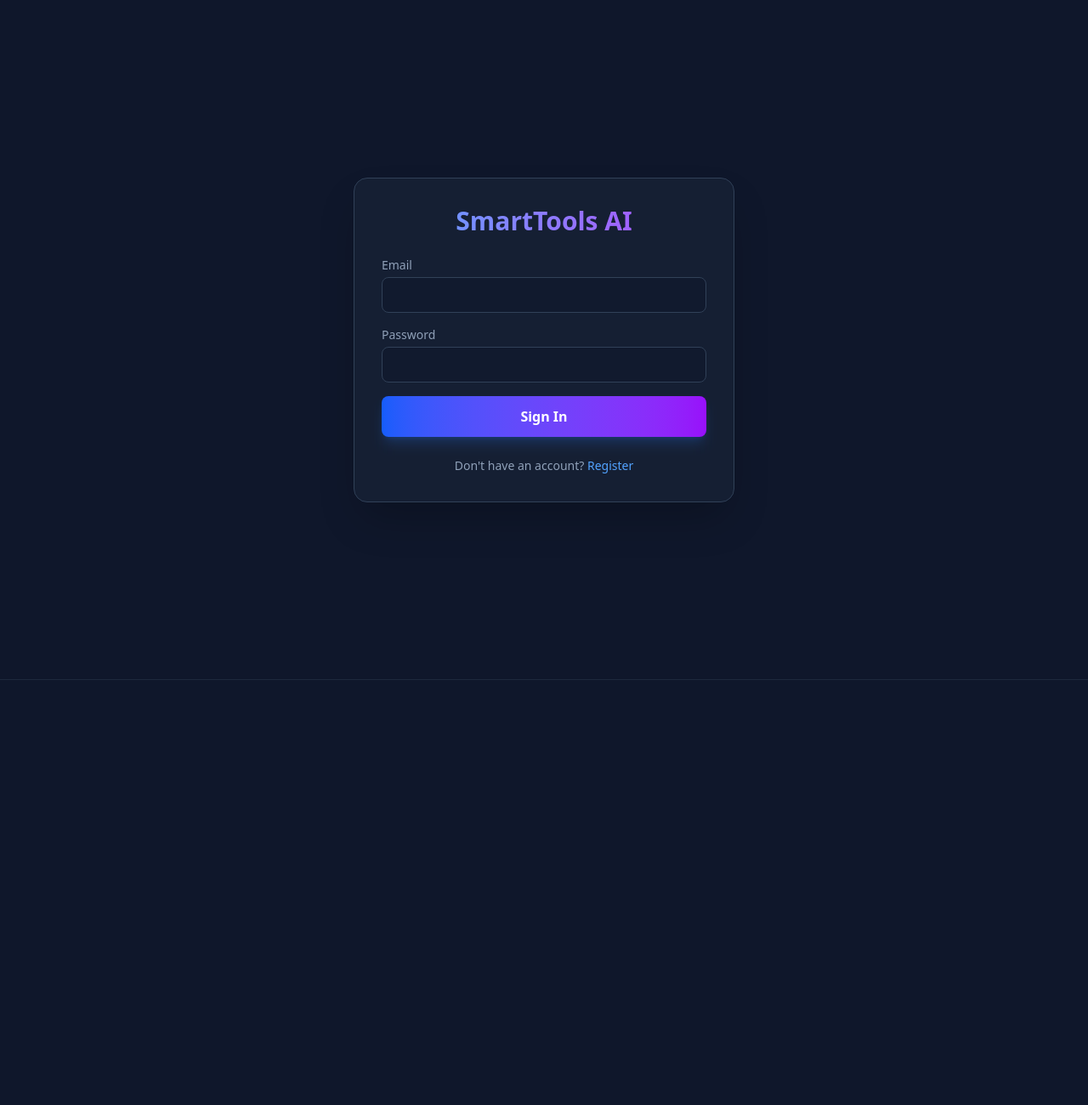
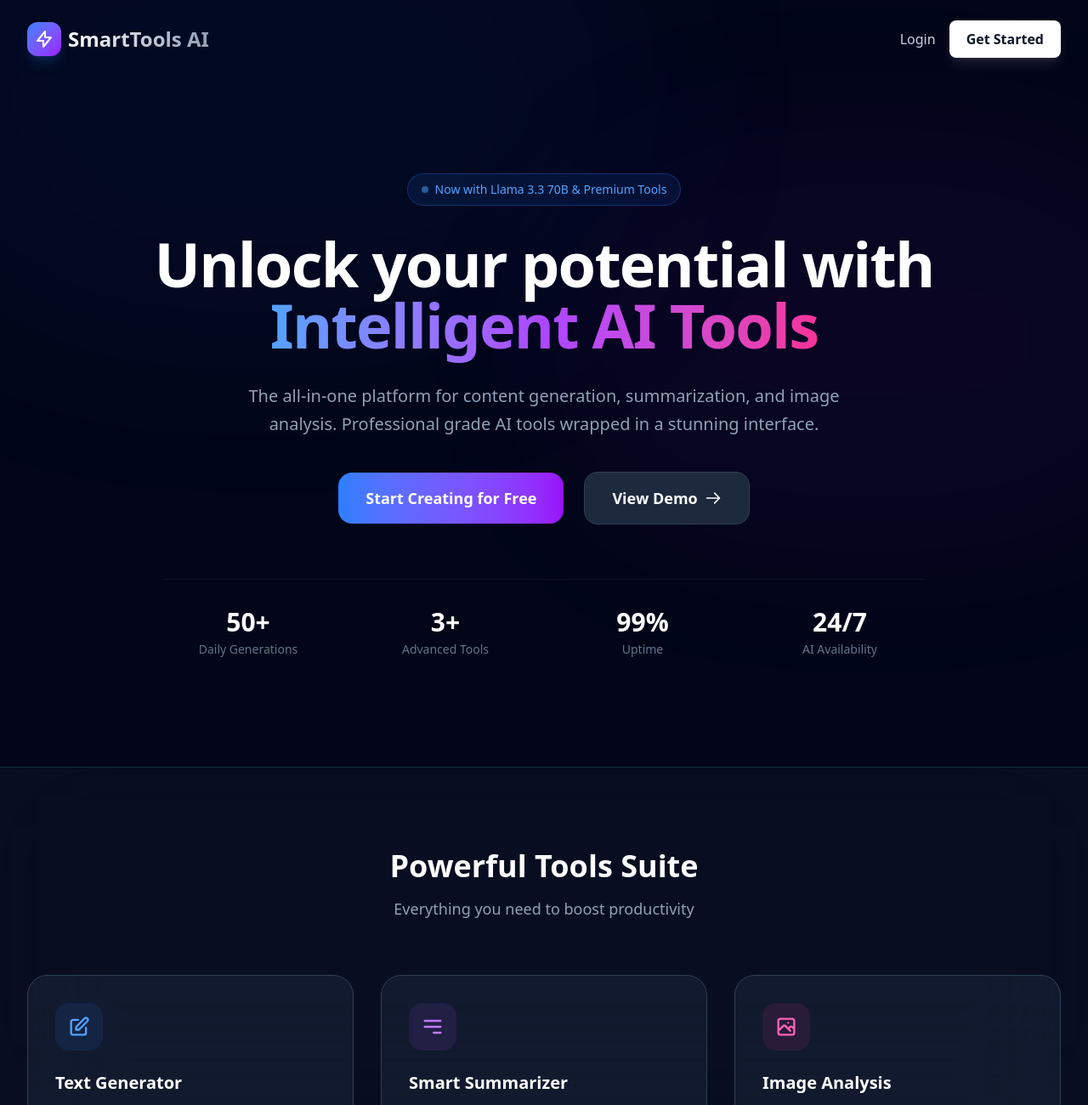
Before and after one commit to kananavy/smart-tools-ai, a Vue app in the folder frontend/: page / in a window 1280 px wide. Before the commit this address led to /login. Shown: the top 1300 px of the page at 85% size. Before the commit the page ends 800 px from the top, so only its background shows below. Built offline with nearby package versions, Linux system fonts and the light colour scheme.

Commit message:
feat: add premium landing page as entry point

```diff
--- a/frontend/src/router/index.ts
+++ b/frontend/src/router/index.ts
@@ -1,13 +1,15 @@
 import { createRouter, createWebHistory } from 'vue-router';
 import Login from '../views/Login.vue';
 import Register from '../views/Register.vue';
+import Landing from '../views/Landing.vue';
 import Dashboard from '../layouts/DashboardLayout.vue';
 import Tools from '../views/Tools.vue';
 
 const routes = [
     {
         path: '/',
-        redirect: '/dashboard',
+        name: 'landing',
+        component: Landing,
     },
     {
         path: '/login',
--- /dev/null
+++ b/frontend/src/views/Landing.vue
@@ -0,0 +1,165 @@
+<template>
+  <div class="min-h-screen bg-slate-950 px-4 sm:px-6 lg:px-8 selection:bg-blue-500/30">
+    <!-- Background Effects -->
+    <div class="fixed inset-0 overflow-hidden pointer-events-none">
+      <div class="absolute -top-[20%] -left-[10%] w-[70%] h-[70%] bg-blue-600/10 rounded-full blur-[120px] animate-pulse"></div>
+      <div class="absolute top-[20%] -right-[10%] w-[60%] h-[60%] bg-purple-600/10 rounded-full blur-[100px] animate-pulse delay-1000"></div>
+    </div>
+
+    <!-- Navigation -->
+    <nav class="relative z-50 pt-6 pb-2">
+      <div class="max-w-7xl mx-auto flex items-center justify-between">
+        <div class="flex items-center space-x-2">
+          <div class="w-10 h-10 bg-gradient-to-br from-blue-500 to-purple-600 rounded-xl flex items-center justify-center shadow-lg shadow-blue-500/20">
+            <svg class="w-6 h-6 text-white" fill="none" stroke="currentColor" viewBox="0 0 24 24">
+              <path stroke-linecap="round" stroke-linejoin="round" stroke-width="2" d="M13 10V3L4 14h7v7l9-11h-7z" />
+            </svg>
+          </div>
+          <span class="text-2xl font-bold bg-clip-text text-transparent bg-gradient-to-r from-white to-slate-400">SmartTools AI</span>
+        </div>
+        <div class="flex items-center space-x-4">
+          <router-link to="/login" class="text-slate-300 hover:text-white font-medium transition">Login</router-link>
+          <router-link to="/register" class="px-5 py-2.5 bg-white text-slate-900 font-semibold rounded-lg hover:bg-slate-100 transition shadow-lg shadow-white/10">
+            Get Started
+          </router-link>
+        </div>
+      </div>
+    </nav>
+
+    <!-- Hero Section -->
+    <div class="relative z-10 pt-20 pb-32 lg:pt-32">
+      <div class="max-w-7xl mx-auto text-center">
+        <div class="inline-flex items-center px-4 py-2 rounded-full border border-blue-500/30 bg-blue-500/10 text-blue-400 text-sm font-medium mb-8 backdrop-blur-sm">
+          <span class="flex h-2 w-2 rounded-full bg-blue-400 mr-2 animate-pulse"></span>
+          Now with Llama 3.3 70B & Premium Tools
+        </div>
+
+        <h1 class="text-5xl md:text-7xl font-bold text-white tracking-tight mb-8">
+          Unlock your potential with <br />
+          <span class="bg-clip-text text-transparent bg-gradient-to-r from-blue-400 via-purple-500 to-pink-500">Intelligent AI Tools</span>
+        </h1>
+
+        <p class="mt-6 text-xl text-slate-400 max-w-3xl mx-auto mb-10 leading-relaxed">
+          The all-in-one platform for content generation, summarization, and image analysis.
+          Professional grade AI tools wrapped in a stunning interface.
+        </p>
+
+        <div class="flex flex-col sm:flex-row items-center justify-center space-y-4 sm:space-y-0 sm:space-x-6">
+          <router-link to="/register" class="w-full sm:w-auto px-8 py-4 bg-gradient-to-r from-blue-500 warm-gray-800 to-purple-600 text-white font-bold text-lg rounded-2xl hover:shadow-lg hover:shadow-blue-500/25 transition transform hover:-translate-y-1">
+            Start Creating for Free
+          </router-link>
+          <router-link to="/login" class="w-full sm:w-auto px-8 py-4 bg-slate-800 border border-slate-700 text-white font-semibold text-lg rounded-2xl hover:bg-slate-700 transition flex items-center justify-center group">
+            <span>View Demo</span>
+            <svg class="w-5 h-5 ml-2 group-hover:translate-x-1 transition" fill="none" stroke="currentColor" viewBox="0 0 24 24">
+              <path stroke-linecap="round" stroke-linejoin="round" stroke-width="2" d="M14 5l7 7m0 0l-7 7m7-7H3" />
+            </svg>
+          </router-link>
+        </div>
+
+        <!-- Social Proof / Stats -->
+        <div class="mt-16 pt-8 border-t border-slate-800/50 grid grid-cols-2 md:grid-cols-4 gap-8 max-w-4xl mx-auto">
+          <div>
+            <div class="text-3xl font-bold text-white">50+</div>
+            <div class="text-sm text-slate-500 mt-1">Daily Generations</div>
+          </div>
+          <div>
+            <div class="text-3xl font-bold text-white">3+</div>
+            <div class="text-sm text-slate-500 mt-1">Advanced Tools</div>
+          </div>
+          <div>
+            <div class="text-3xl font-bold text-white">99%</div>
+            <div class="text-sm text-slate-500 mt-1">Uptime</div>
+          </div>
+          <div>
+            <div class="text-3xl font-bold text-white">24/7</div>
+            <div class="text-sm text-slate-500 mt-1">AI Availability</div>
+          </div>
+        </div>
+      </div>
+    </div>
+
+    <!-- Feature Grid -->
+    <div class="relative z-10 py-24 bg-slate-900/50 backdrop-blur-3xl -mx-4 sm:-mx-6 lg:-mx-8 px-4 sm:px-6 lg:px-8 border-y border-slate-800">
+      <div class="max-w-7xl mx-auto">
+        <div class="text-center mb-16">
+          <h2 class="text-3xl md:text-4xl font-bold text-white mb-4">Powerful Tools Suite</h2>
+          <p class="text-slate-400 text-lg">Everything you need to boost productivity</p>
+        </div>
+
+        <div class="grid md:grid-cols-3 gap-8">
+          <!-- Tool 1 -->
+          <div class="group p-8 bg-slate-800/50 border border-slate-700 rounded-3xl hover:border-blue-500/50 hover:bg-slate-800 transition duration-300">
+            <div class="w-14 h-14 bg-blue-500/10 rounded-2xl flex items-center justify-center mb-6 group-hover:bg-blue-500/20 transition">
+              <svg class="w-7 h-7 text-blue-400" fill="none" stroke="currentColor" viewBox="0 0 24 24">
+                <path stroke-linecap="round" stroke-linejoin="round" stroke-width="2" d="M11 5H6a2 2 0 00-2 2v11a2 2 0 002 2h11a2 2 0 002-2v-5m-1.414-9.414a2 2 0 112.828 2.828L11.828 15H9v-2.828l8.586-8.586z" />
+              </svg>
+            </div>
+            <h3 class="text-xl font-bold text-white mb-3">Text Generator</h3>
+            <p class="text-slate-400 leading-relaxed">
+              Create SEO-optimized blog posts, engaging social media captions, and professional emails in seconds.
+            </p>
+          </div>
+
+          <!-- Tool 2 -->
+          <div class="group p-8 bg-slate-800/50 border border-slate-700 rounded-3xl hover:border-purple-500/50 hover:bg-slate-800 transition duration-300">
+            <div class="w-14 h-14 bg-purple-500/10 rounded-2xl flex items-center justify-center mb-6 group-hover:bg-purple-500/20 transition">
+              <svg class="w-7 h-7 text-purple-400" fill="none" stroke="currentColor" viewBox="0 0 24 24">
+                <path stroke-linecap="round" stroke-linejoin="round" stroke-width="2" d="M4 6h16M4 12h16m-7 6h7" />
+              </svg>
+            </div>
+            <h3 class="text-xl font-bold text-white mb-3">Smart Summarizer</h3>
+            <p class="text-slate-400 leading-relaxed">
+              Condense long articles, reports, and documents into concise, easy-to-read executive summaries.
+            </p>
+          </div>
+
+          <!-- Tool 3 -->
+          <div class="group p-8 bg-slate-800/50 border border-slate-700 rounded-3xl hover:border-pink-500/50 hover:bg-slate-800 transition duration-300">
+            <div class="w-14 h-14 bg-pink-500/10 rounded-2xl flex items-center justify-center mb-6 group-hover:bg-pink-500/20 transition">
+              <svg class="w-7 h-7 text-pink-400" fill="none" stroke="currentColor" viewBox="0 0 24 24">
+                <path stroke-linecap="round" stroke-linejoin="round" stroke-width="2" d="M4 16l4.586-4.586a2 2 0 012.828 0L16 16m-2-2l1.586-1.586a2 2 0 012.828 0L20 14m-6-6h.01M6 20h12a2 2 0 002-2V6a2 2 0 00-2-2H6a2 2 0 00-2 2v12a2 2 0 002 2z" />
+              </svg>
+            </div>
+            <h3 class="text-xl font-bold text-white mb-3">Image Analysis</h3>
+            <p class="text-slate-400 leading-relaxed">
+              Extract insights, text, and details from images using advanced computer vision technology.
+            </p>
+            <span class="inline-block mt-4 px-3 py-1 bg-pink-500/20 text-pink-400 text-xs font-semibold rounded-full">New Feature</span>
+          </div>
+        </div>
+      </div>
+    </div>
+
+    <!-- CTA Section -->
+    <div class="relative z-10 py-24">
+      <div class="max-w-5xl mx-auto text-center px-4">
+        <div class="bg-gradient-to-r from-blue-600 to-purple-600 rounded-3xl p-8 md:p-16 relative overflow-hidden">
+          <div class="relative z-10">
+            <h2 class="text-3xl md:text-5xl font-bold text-white mb-6">Ready to Supercharge Your Workflow?</h2>
+            <p class="text-blue-100 text-lg mb-8 max-w-2xl mx-auto">
+              Join thousands of creators using SmartTools AI to build better content, faster.
+              Start for free today.
+            </p>
+            <router-link to="/register" class="inline-block px-8 py-4 bg-white text-blue-600 font-bold text-lg rounded-xl shadow-xl hover:bg-slate-50 transition transform hover:scale-105">
+              Create Free Account
+            </router-link>
+            <p class="mt-4 text-sm text-blue-200 opacity-80">No credit card required for free plan</p>
+          </div>
+
+          <!-- Decorative circles -->
+          <div class="absolute top-0 left-0 w-64 h-64 bg-white/10 rounded-full blur-3xl -translate-x-1/2 -translate-y-1/2"></div>
+          <div class="absolute bottom-0 right-0 w-64 h-64 bg-purple-800/20 rounded-full blur-3xl translate-x-1/2 translate-y-1/2"></div>
+        </div>
+      </div>
+    </div>
+
+    <!-- Footer -->
+    <footer class="relative z-10 border-t border-slate-800 py-12 text-center text-slate-500">
+      <p>&copy; 2026 SmartTools AI. All rights reserved.</p>
+    </footer>
+  </div>
+</template>
+
+<script setup lang="ts">
+// Logic is simple for the landing page, mainly routing
+</script>
```
